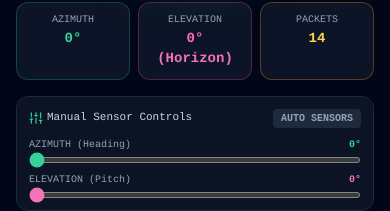
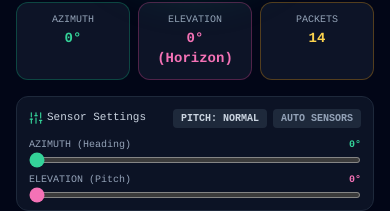
Before and after one commit to higgs-pixel/cosmosai, a Next.js app: page /stargaze/compass-sync in a window 390 px wide. Shown: the part 479-690 px from the top of the page. Built offline with nearby package versions, Linux system fonts and the light colour scheme; no server answers.

Commit message:
fix: set positive elevation pitch vector formula and add pitch invert toggle button on mobile compass sync page

```diff
--- a/src/app/stargaze/compass-sync/page.tsx
+++ b/src/app/stargaze/compass-sync/page.tsx
@@ -22,6 +22,7 @@ export default function MobileCompassSyncPage() {
   const [isSending, setIsSending] = useState<boolean>(false);
   const [packetCount, setPacketCount] = useState<number>(0);
   const [manualMode, setManualMode] = useState<boolean>(false);
+  const [invertPitch, setInvertPitch] = useState<boolean>(false);
 
   const headingRef = useRef<number>(0);
   const pitchRef = useRef<number>(0);
@@ -131,15 +132,16 @@ export default function MobileCompassSyncPage() {
       }
 
       // 2. Stellarium 3D Orientation Elevation Transformation:
-      // sin(elevation) = -cos(beta) * cos(gamma)
-      // When back camera points UP at sky (beta = 180° or 135°) -> elevation = +90° / +45° (Zenith / Top of Sky)
+      // sin(elevation) = cos(beta) * cos(gamma)
+      // When top of phone tilts UP to sky (beta = 0°) -> elevation = +90° (Zenith / Top of Sky)
       // When phone is vertical (beta = 90°) -> elevation = 0° (Horizon)
-      // When back camera points DOWN at ground (beta = 0° or 45°) -> elevation = -90° / -45° (Ground)
-      const sinEl = Math.max(-1, Math.min(1, -Math.cos(betaRad) * Math.cos(gammaRad)));
+      // When top of phone tilts DOWN to ground (beta = 180°) -> elevation = -90° (Ground)
+      const sinEl = Math.max(-1, Math.min(1, Math.cos(betaRad) * Math.cos(gammaRad)));
       const calculatedElDeg = (Math.asin(sinEl) * 180) / Math.PI;
 
       const normHeading = Math.round(((compassHeading % 360) + 360) % 360);
-      const normElevation = Math.round(Math.max(0, Math.min(90, calculatedElDeg)));
+      const rawElevation = Math.round(Math.max(0, Math.min(90, calculatedElDeg)));
+      const normElevation = invertPitch ? 90 - rawElevation : rawElevation;
       const normRoll = Math.round(e.gamma || 0);
 
       setHeading(normHeading);
@@ -300,12 +302,23 @@ export default function MobileCompassSyncPage() {
           </div>
         </div>
 
-        {/* Interactive Manual Sliders (For Desktop/Testing & Manual Overrides) */}
+        {/* Interactive Manual Sliders & Sensor Controls */}
         <div className="w-full mt-4 p-3 rounded-xl bg-slate-900/80 border border-slate-800 flex flex-col gap-2.5">
-          <div className="flex items-center justify-between text-[11px] font-mono text-slate-300">
+          <div className="flex items-center justify-between text-[11px] font-mono text-slate-300 flex-wrap gap-1">
             <span className="flex items-center gap-1">
-              <Sliders className="h-3.5 w-3.5 text-emerald-400" /> Manual Sensor Controls
+              <Sliders className="h-3.5 w-3.5 text-emerald-400" /> Sensor Settings
             </span>
+            <div className="flex items-center gap-1.5">
+              <button
+                onClick={() => setInvertPitch(!invertPitch)}
+                className={`px-2 py-0.5 rounded text-[10px] font-bold transition ${
+                  invertPitch ? "bg-pink-500 text-white" : "bg-slate-800 text-slate-300 hover:text-white"
+                }`}
+                title="Toggle if tilting top of phone up moves elevation down"
+              >
+                {invertPitch ? "PITCH: INVERTED" : "PITCH: NORMAL"}
+              </button>
+
               <button
                 onClick={() => setManualMode(!manualMode)}
                 className={`px-2 py-0.5 rounded text-[10px] font-bold transition ${
@@ -314,6 +327,7 @@ export default function MobileCompassSyncPage() {
               >
                 {manualMode ? "MANUAL OVERRIDE ON" : "AUTO SENSORS"}
               </button>
+            </div>
           </div>
 
           <div className="flex flex-col gap-1 text-[10px] font-mono">
```
Lines whose indentation alone changed are shown as unchanged.
